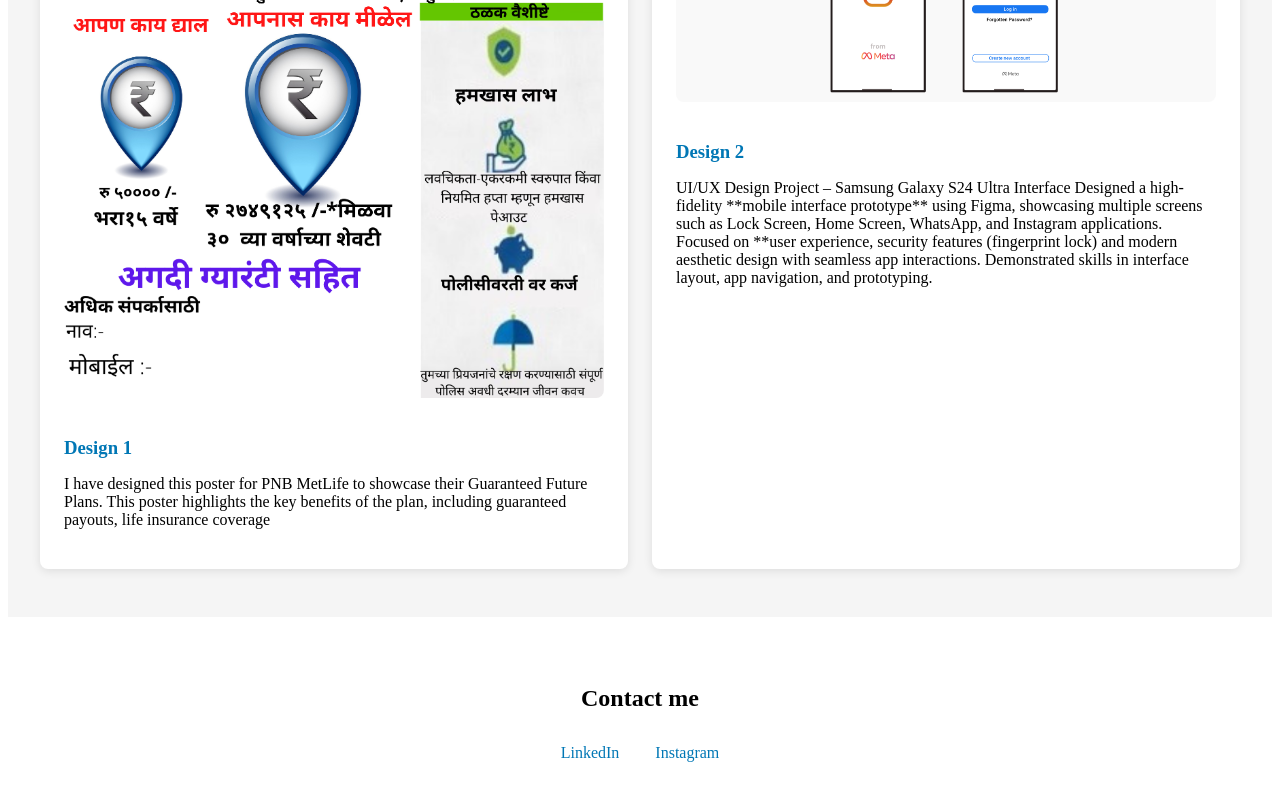
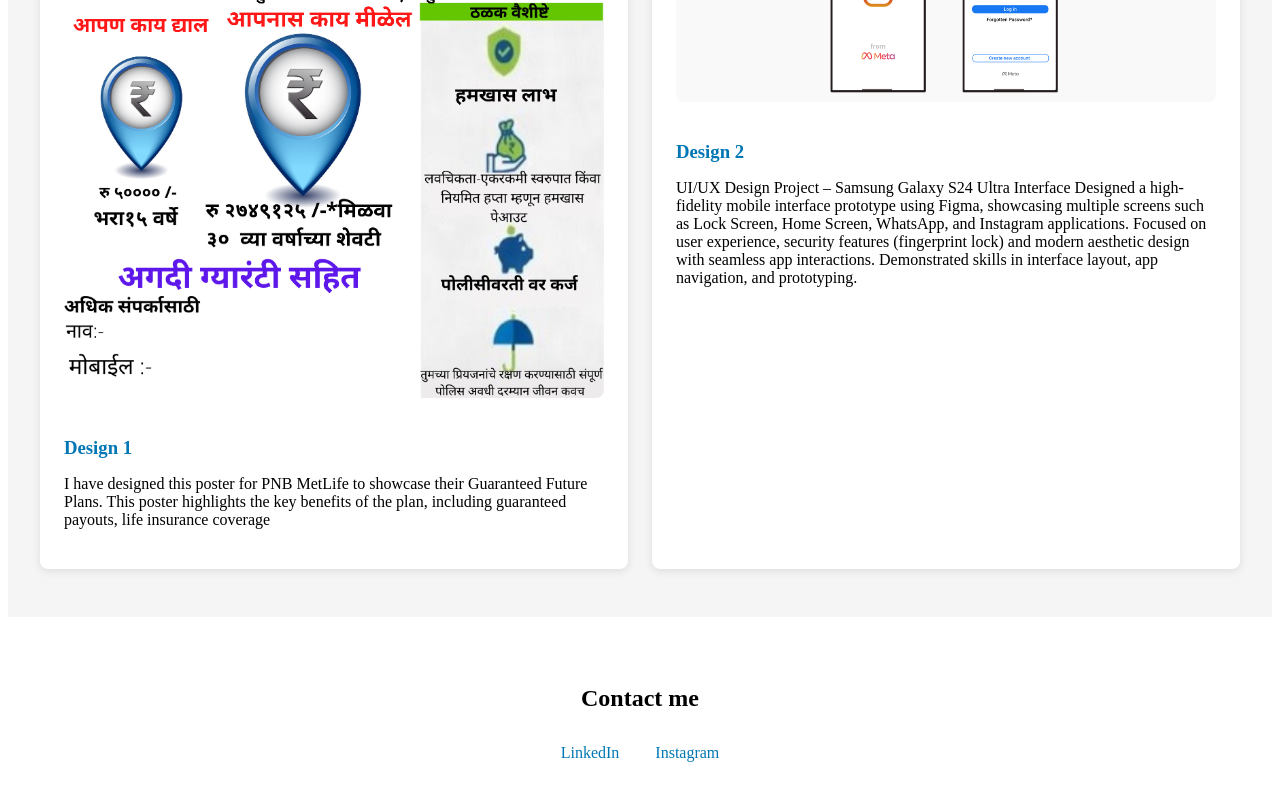
Before and after one commit to mayureshsawant3557/MayureshProfile, a website: page index.html in a window 1280 px wide. Shown: the part 1489-2289 px from the top of the page. Drawn offline with Linux system fonts and the light colour scheme.

Commit message:
Update index.html

```diff
--- a/index.html
+++ b/index.html
@@ -90,7 +90,7 @@
             <img src="design 2.png" alt="Design 2" style="width: 100%; border-radius: 8px; margin-bottom: 1rem;">
             <h3 style="color: #0077b5; margin-bottom: 0.5rem;">Design 2</h3>
             <p> UI/UX Design Project – Samsung Galaxy S24 Ultra Interface
-Designed a high-fidelity **mobile interface prototype** using Figma, showcasing multiple screens such as Lock Screen, Home Screen, WhatsApp, and Instagram applications. Focused on **user experience, security features (fingerprint lock) and modern aesthetic design with seamless app interactions. Demonstrated skills in interface layout, app navigation, and prototyping.</p>
+Designed a high-fidelity mobile interface prototype using Figma, showcasing multiple screens such as Lock Screen, Home Screen, WhatsApp, and Instagram applications. Focused on user experience, security features (fingerprint lock) and modern aesthetic design with seamless app interactions. Demonstrated skills in interface layout, app navigation, and prototyping.</p>
         </div>
 
 
```
